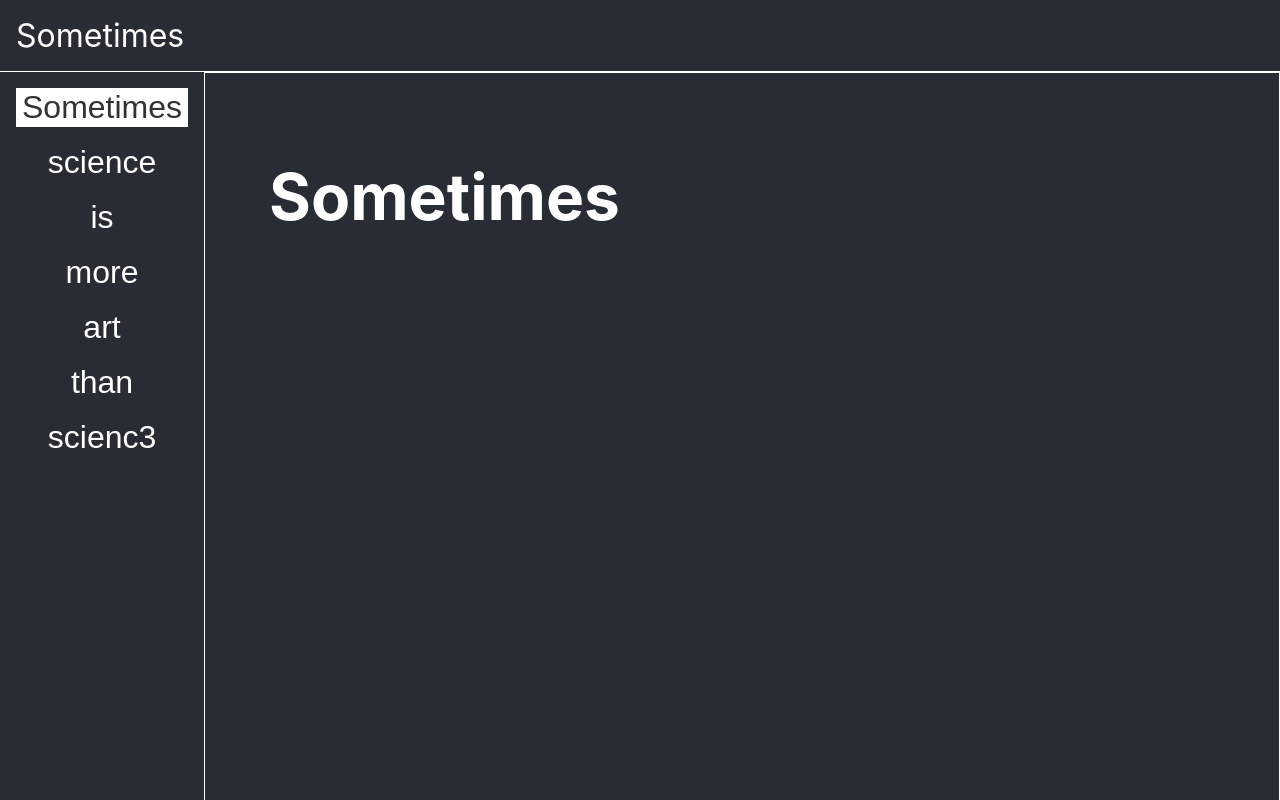
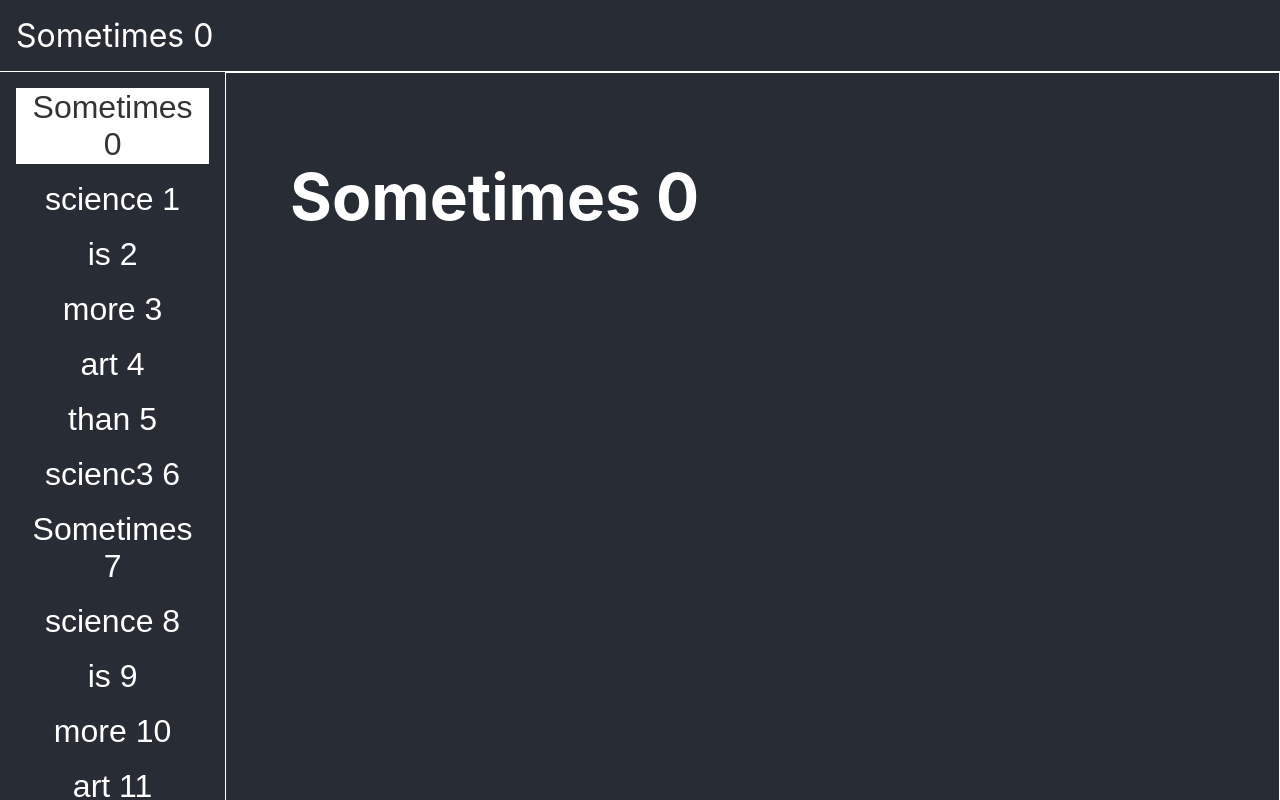
Before and after one commit to brainTrain/5cr0ll, a React (Create React App) app: page / in a window 1280 px wide. Built offline with nearby package versions, Linux system fonts and the light colour scheme.

Commit message:
add hella titlez for perf testing
* disable fireOnRapidScroll so we don't have so many events when we
  click on menu item

```diff
--- a/src/App.js
+++ b/src/App.js
@@ -18,6 +18,35 @@ const THAN = "than";
 const SCIENC3 = "scienc3";
 
 const titlez = [SOMETIMES, SCIENCE, IS, MORE, ART, THAN, SCIENC3];
+const titlezList = [
+  ...titlez,
+  ...titlez,
+  ...titlez,
+  ...titlez,
+  ...titlez,
+  ...titlez,
+  ...titlez,
+  ...titlez,
+  ...titlez,
+  ...titlez,
+  ...titlez,
+  ...titlez,
+  ...titlez,
+  ...titlez,
+  ...titlez,
+  ...titlez,
+  ...titlez,
+  ...titlez,
+  ...titlez,
+  ...titlez,
+  ...titlez,
+  ...titlez,
+  ...titlez,
+  ...titlez,
+  ...titlez,
+  ...titlez,
+  ...titlez,
+];
 
 const logoObject = {
   [SOMETIMES]: SometimesPNG,
@@ -45,7 +74,7 @@ const H1 = styled.h1`
 `;
 
 const Content = styled.section`
-  height 100rem;
+  height: 100rem;
   display: flex;
   justify-content: center;
   align-items: center;
@@ -62,7 +91,7 @@ const Image = styled.img`
 `;
 
 const ContentWrapper = styled.section`
-  height 100%;
+  height: 100%;
   width: 100%;
   color: #fff;
   overflow: auto;
@@ -70,6 +99,7 @@ const ContentWrapper = styled.section`
 
 const Menu = styled.aside`
   padding: 0 1rem;
+  overflow: auto;
 `;
 
 const activeMenuItem = css`
@@ -115,8 +145,8 @@ const TitleBar = styled.section`
   border-bottom: 1px solid;
 `;
 
-function getId(ID) {
-  return `${ID}__ID`;
+function getId(ID, index) {
+  return `${ID}__ID__${index}`;
 }
 
 function App() {
@@ -128,24 +158,17 @@ function App() {
     const { event } = thing;
     setActiveSectionID(ID);
     setActiveTitle(title);
-    // console.log("thing:enter", thing, ID);
-  };
-
-  const handleLeave = (ID) => (thing) => {
-    const { event } = thing;
-    // console.log("thing:leave", thing, ID);
+    console.log("thing:enter", ID);
   };
 
   const handleMenuItemClick = (ID, title) => () => {
     const $scrollContainter = scrollRef?.current;
     const $scrollHeader = $scrollContainter.querySelector(`#${ID}`);
 
-    // $scrollHeader.scrollIntoView({ behavior: "smooth" });
     $scrollHeader.scrollIntoView();
-    // setActiveSectionID(ID);
-    // setActiveTitle(title);
   };
-  console.log(activeSectionID, activeTitle);
+
+  console.log("activez: ", activeSectionID, activeTitle);
 
   return (
     <Main>
@@ -153,34 +176,36 @@ function App() {
       <TitleBar>{activeTitle}</TitleBar>
       <MainContentWrapper>
         <Menu>
-          {titlez.map((title) => {
-            const ID = getId(title);
+          {titlezList.map((title, index) => {
+            const ID = getId(title, index);
             const isActive = ID === activeSectionID;
+            const text = `${title} ${index}`;
             return (
               <MenuItem
                 id={`${ID}__menu`}
-                key={title}
+                key={text}
                 isActive={isActive}
-                onClick={handleMenuItemClick(ID, title)}
+                onClick={handleMenuItemClick(ID, text)}
               >
-                {title}
+                {text}
               </MenuItem>
             );
           })}
         </Menu>
         <ContentWrapper ref={scrollRef}>
-          {titlez.map((title) => {
-            const ID = getId(title);
+          {titlezList.map((title, index) => {
+            const ID = getId(title, index);
+            const text = `${title} ${index}`;
             return (
               <Waypoint
-                onEnter={handleEnter(ID, title)}
-                onLeave={handleLeave(ID)}
-                key={title}
+                onEnter={handleEnter(ID, text)}
+                fireOnRapidScroll={false}
+                key={text}
               >
                 <Section id={ID}>
-                  <H1>{title}</H1>
+                  <H1>{text}</H1>
                   <Content>
-                    <Image src={logoObject[title]} alt={title} />
+                    <Image src={logoObject[title]} alt={text} />
                   </Content>
                 </Section>
               </Waypoint>
```
